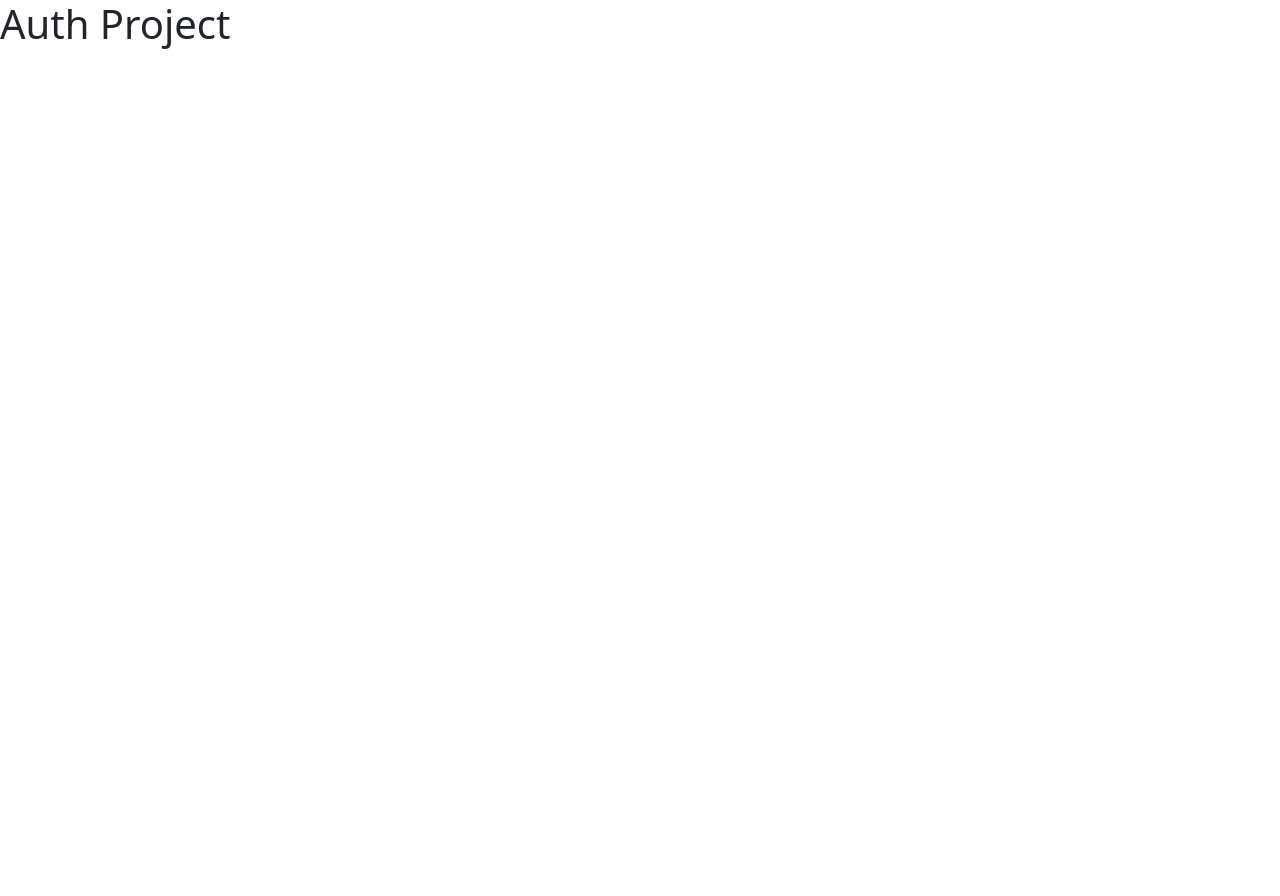
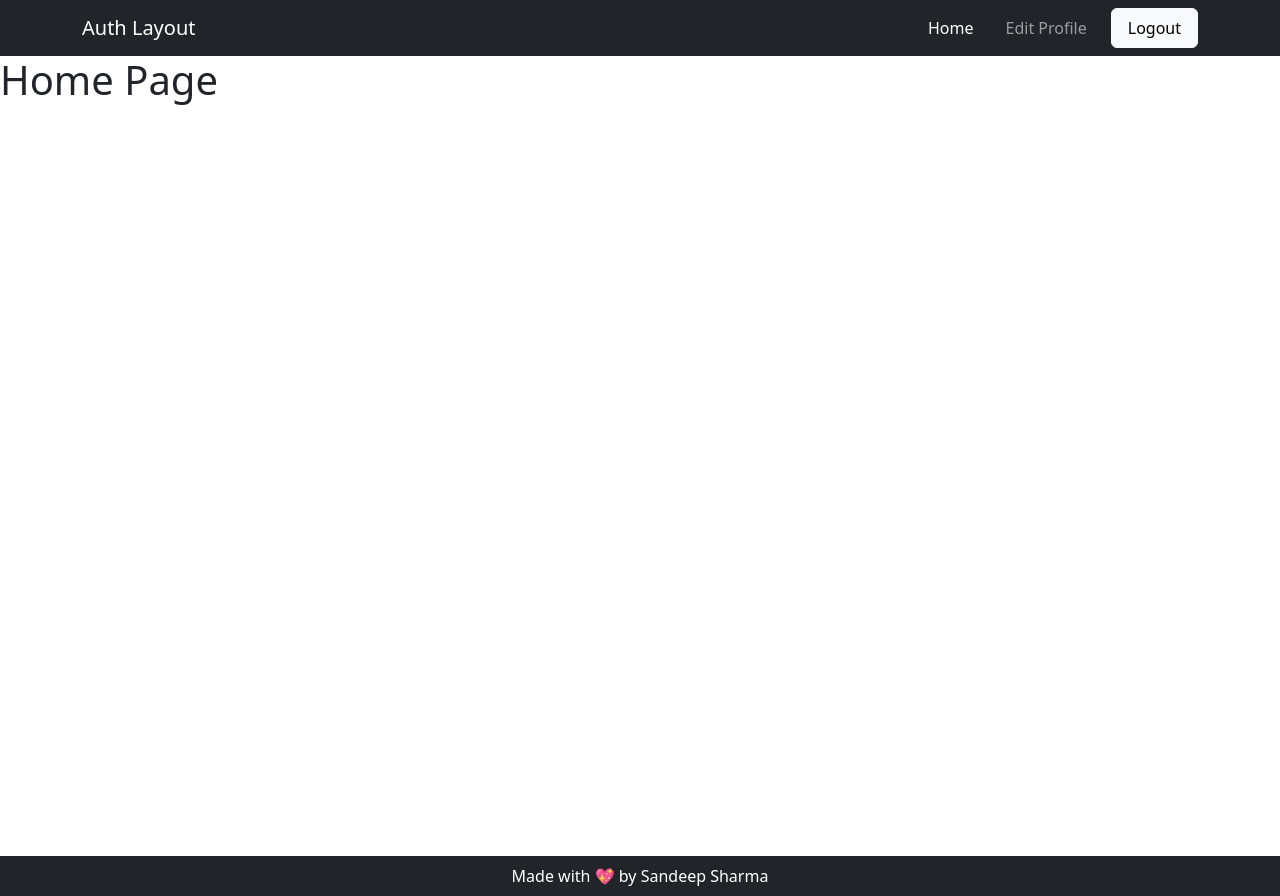
Before and after one commit to devsandeepsharma/auth-project, a JavaScript app: page / in a window 1280 px wide. Before the commit the page ends 800 px from the top, so only its background shows below. Built offline with nearby package versions, Linux system fonts and the light colour scheme.

Commit message:
react router setup and layout created

```diff
--- a/package.json
+++ b/package.json
@@ -11,6 +11,7 @@
     "react": "^19.1.0",
     "react-bootstrap": "^2.10.9",
     "react-dom": "^19.1.0",
+    "react-router-dom": "^7.5.1",
     "react-scripts": "5.0.1",
     "web-vitals": "^2.1.4"
   },
--- a/src/App.js
+++ b/src/App.js
@@ -1,5 +1,35 @@
+import { createBrowserRouter, RouterProvider } from "react-router-dom";
+
+import Layout from "./components/Layout/Layout";
+
 const App = () => {
-  return <h1>Auth Project</h1>;
+
+  const router = createBrowserRouter([
+    {
+      path: "/",
+      element: <Layout /> ,
+      children: [
+        {
+          path: "/",
+          element: <h1>Home Page</h1>
+        },
+        {
+          path: "/edit",
+          element: <h1>Edit Profile Page</h1>
+        },
+        {
+          path: "/login",
+          element: <h1>Login Page</h1>
+        },
+        {
+          path: "/signup",
+          element: <h1>Signup Page</h1>
+        },
+      ]
+    },
+])
+
+  return <RouterProvider router={router} />
 }
 
 export default App;
--- /dev/null
+++ b/src/components/Layout/Footer.js
@@ -0,0 +1,9 @@
+const Footer = () => {
+    return (
+        <footer className="text-center bg-dark text-white p-2">
+            Made with 💖 by Sandeep Sharma
+        </footer>
+    )
+}
+
+export default Footer;
--- /dev/null
+++ b/src/components/Layout/Header.js
@@ -0,0 +1,31 @@
+import { Navbar, Nav, Container, Button } from "react-bootstrap";
+import { NavLink } from "react-router-dom";
+
+const Header = () => {
+    return (
+        <>
+            <Navbar className="py-2" expand="md" bg="dark" data-bs-theme="dark" >
+                <Container>
+                    <Navbar.Brand as={NavLink} to="/">Auth Layout</Navbar.Brand>
+                    <Navbar.Toggle aria-controls="navbarScroll" />
+                    <Navbar.Collapse className="ml-auto" id="navbarScroll">
+                        <Nav
+                            className="ms-auto d-flex align-md-items-center gap-md-3"
+                            navbarScroll
+                        >
+                            <Nav.Link as={NavLink} to="/">Home</Nav.Link>
+                            <Nav.Link as={NavLink} to="/edit">Edit Profile</Nav.Link>
+                            <Button
+                                variant="light py-1 px-3 mt-2 mt-md-0"
+                            >
+                                Logout
+                            </Button>
+                        </Nav>
+                    </Navbar.Collapse>
+                </Container>
+            </Navbar>
+        </>
+    )
+}
+
+export default Header;
--- /dev/null
+++ b/src/components/Layout/Layout.js
@@ -0,0 +1,18 @@
+import { Outlet } from "react-router-dom"
+
+import Header from "./Header"
+import Footer from "./Footer";
+
+const Layout = () => {
+    return (
+        <>
+            <Header />
+            <main className="min-vh-100">
+                <Outlet />
+            </main>
+            <Footer />
+        </>
+    )
+}
+
+export default Layout;
```
Also changed, not shown: 1 other file (tests, documents, lock files or other folders).
